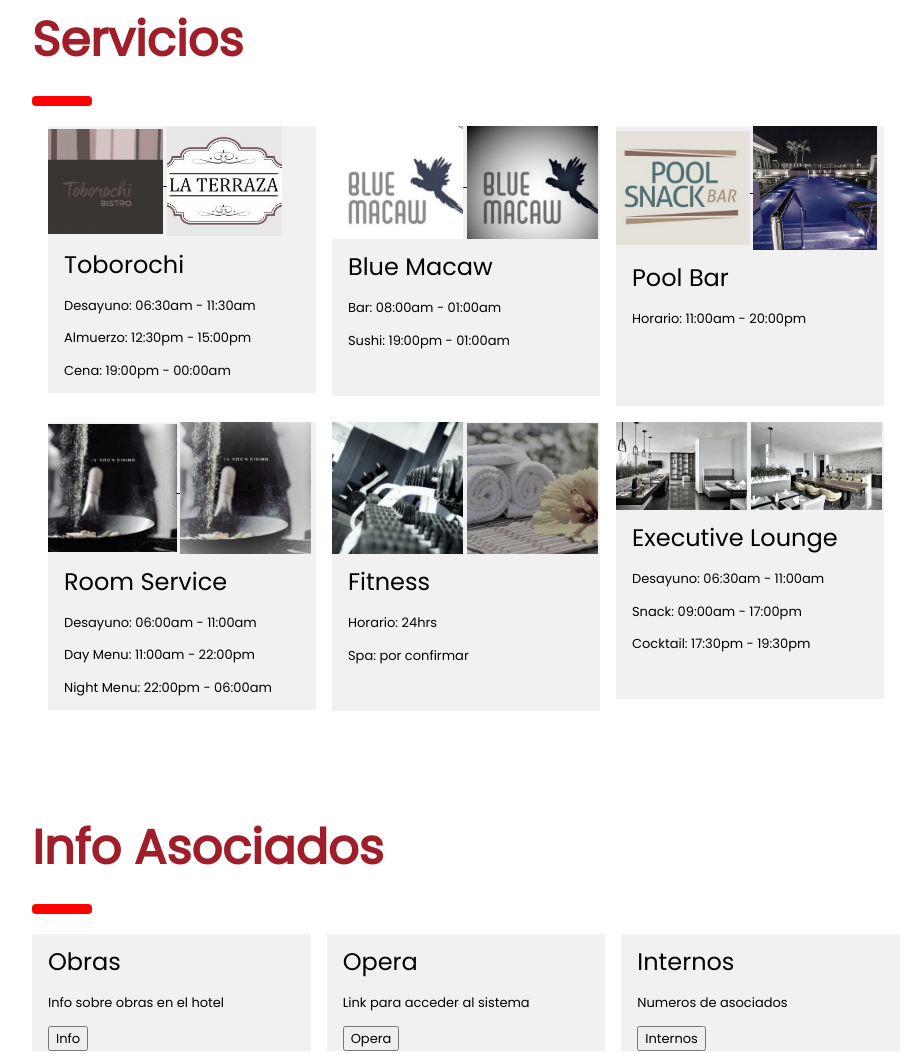
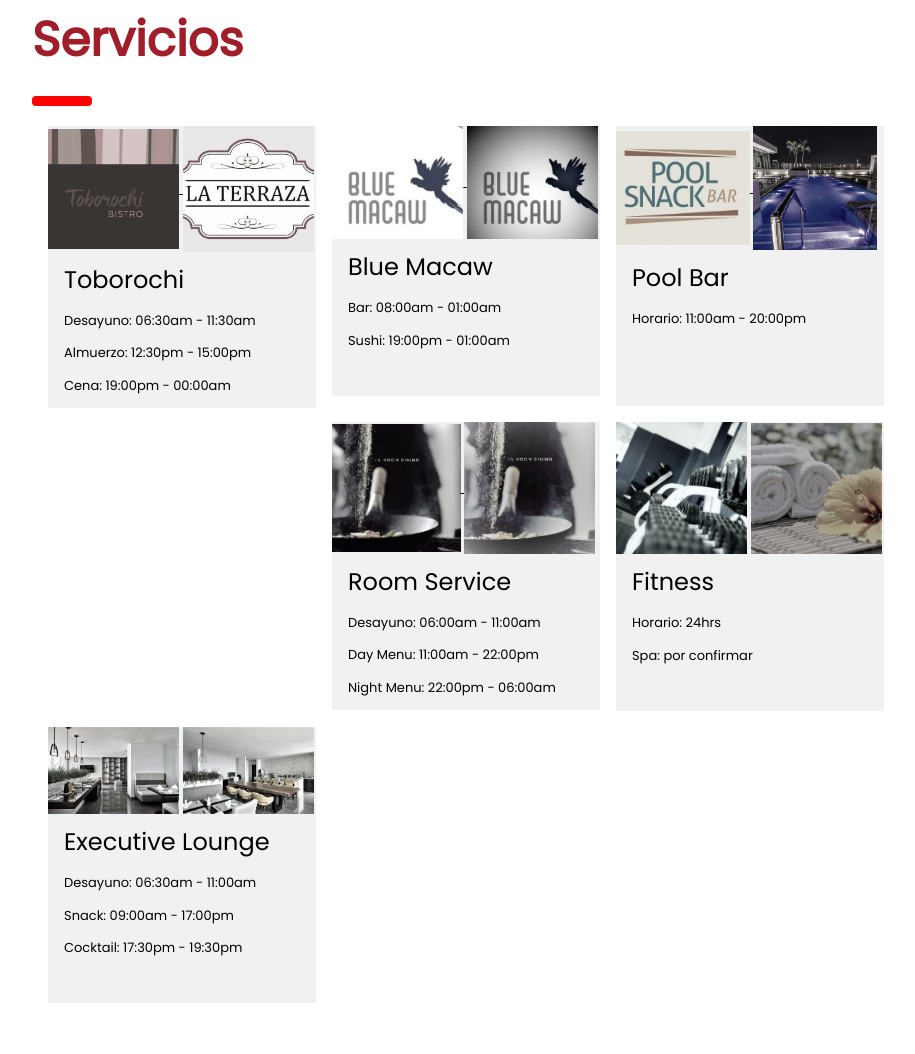
Before and after one commit to lucasalcala/lucasalcala.github.io, a plain HTML site: page index.html in a window 1280 px wide. Shown: the part 1540-2594 px from the top of the page, without its empty margins (324-1239 px from the left). Drawn offline with nearby package versions, Linux system fonts and the light colour scheme.

Commit message:
update
changes on width on toborochi

```diff
--- a/index.html
+++ b/index.html
@@ -161,10 +161,10 @@
    <div class="w3-col m4 w3-margin-bottom">
       <div class="w3-light-grey">
 		<a href="pdf/toborochi.pdf">
-		  <img src="img/toborochi.jpg" alt="toborochi" style="width:43%">
+		  <img src="img/toborochi.jpg" alt="toborochi" style="width:49%">
 		</a>
 		<a href="pdf/terraza.pdf">
-		  <img src="img/terraza.jpg" alt="terraza" style="width:43%">
+		  <img src="img/terraza.jpg" alt="terraza" style="width:49%">
 		</a>
         <div class="w3-container">
           <h3>Toborochi</h3>
```
